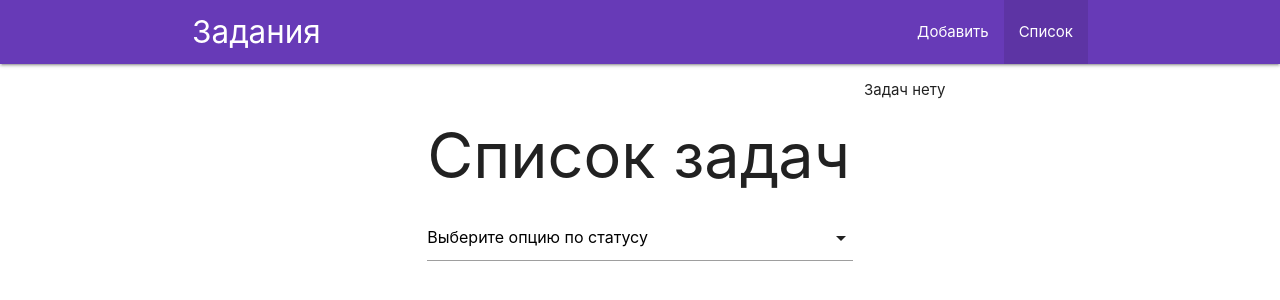
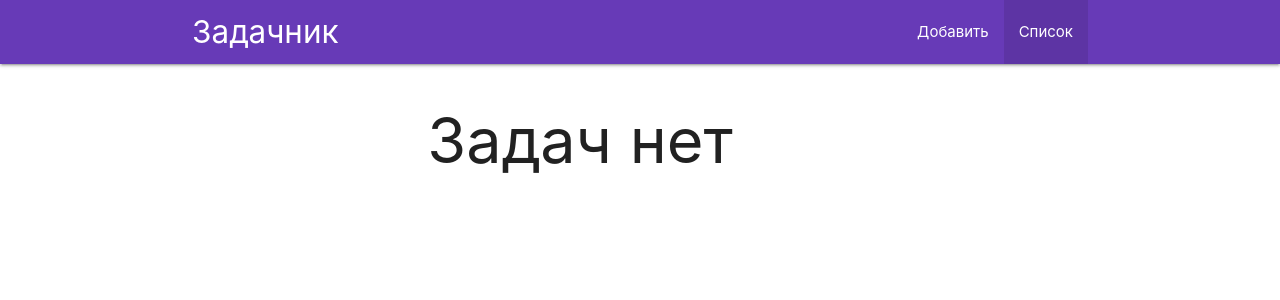
Before and after one commit to Vadimagic/TasksVue, a Vue app: page /list in a window 1280 px wide. Shown: the top 300 px of the page. Built offline with nearby package versions, Linux system fonts and the light colour scheme.

Commit message:
build and upload to hosthing

```diff
--- a/src/components/Navbar.vue
+++ b/src/components/Navbar.vue
@@ -2,13 +2,13 @@
 	<nav class="deep-purple">
 		<div class="container">
 			<div class="nav-wrapper">
-				<router-link to="/" class="brand-logo">Задания</router-link>
+				<router-link to="/" class="brand-logo">Задачник</router-link>
 				<ul class="right hide-on-med-and-down">
 					<router-link tag="li" to="/" exact active-class="active">
-						<a href="sass.html">Добавить</a>
+						<a href="#">Добавить</a>
 					</router-link>
 					<router-link tag="li" to="/list" active-class="active">
-						<a href="sass.html">Список</a>
+						<a href="#">Список</a>
 					</router-link>
 				</ul>
 			</div>
--- a/src/views/List.vue
+++ b/src/views/List.vue
@@ -1,5 +1,5 @@
 <template>
-	<div class="row">
+	<div class="row" v-if="tasks.length">
 		<div class="col s6 offset-s3">
 			<h1>Список задач</h1>
 
@@ -12,7 +12,7 @@
 			</select>
 
 		</div>
-		<table v-if="tasks.length">
+		<table>
 			<thead>
 				<tr>
 					<th>#</th>
@@ -38,7 +38,11 @@
 				</tr>
 			</tbody>
 		</table>
-		<p v-else>Задач нету</p>
+	</div>
+	<div v-else class="row">
+		<div class="col s6 offset-s3">
+			<h1>Задач нет</h1>
+		</div>
 	</div>
 </template>
 
```
Also changed, not shown: firebase.json (added), 2 other files (tests, documents, lock files or other folders).
